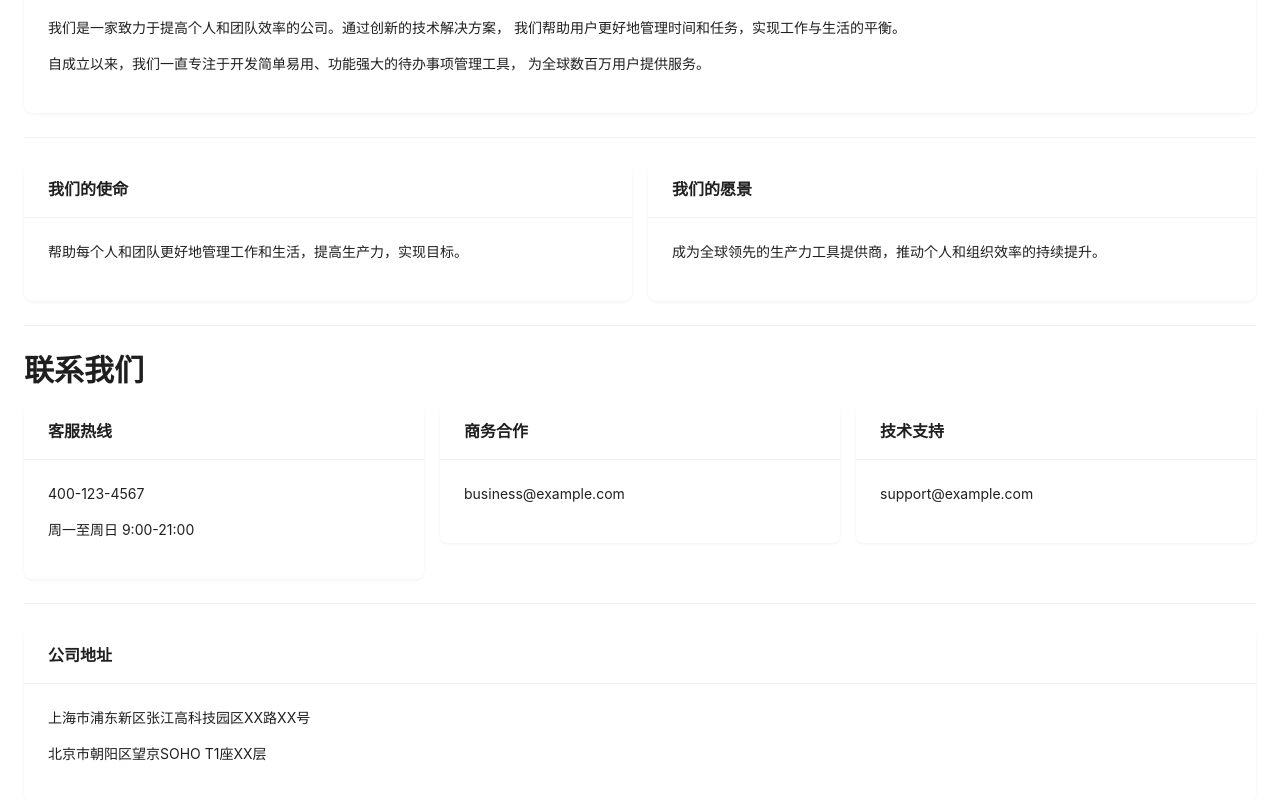
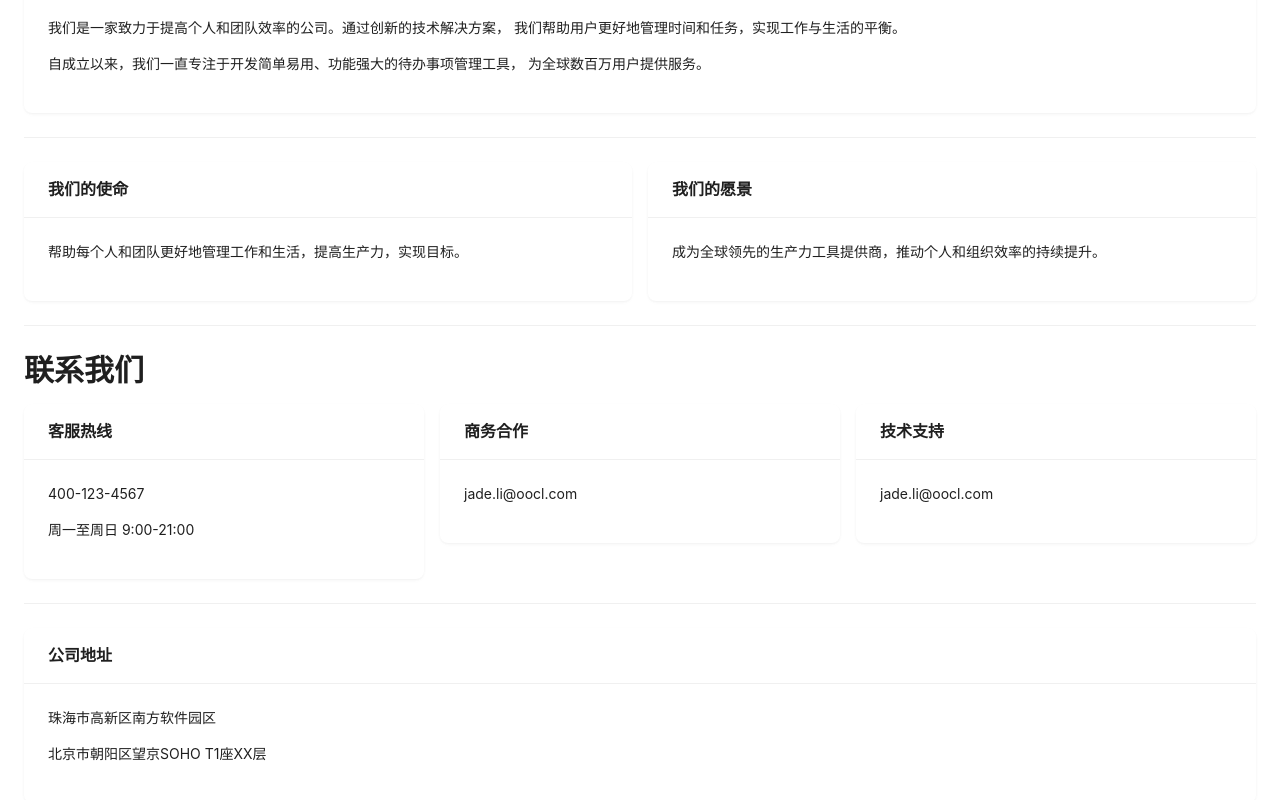
Before and after one commit to firewox/day10-react-starter, a React (Create React App) app: page /us in a window 1280 px wide. Shown: the part 252-1052 px from the top of the page. Built offline with nearby package versions, Linux system fonts and the light colour scheme; no server answers.

Commit message:
refactor: format page style

```diff
--- a/src/pages/AboutUsPage.jsx
+++ b/src/pages/AboutUsPage.jsx
@@ -58,12 +58,12 @@ export const AboutUsPage = () => {
                 </Col>
                 <Col xs={24} md={8}>
                     <Card title="商务合作" bordered={false}>
-                        <Paragraph>business@example.com</Paragraph>
+                        <Paragraph>jade.li@oocl.com</Paragraph>
                     </Card>
                 </Col>
                 <Col xs={24} md={8}>
                     <Card title="技术支持" bordered={false}>
-                        <Paragraph>support@example.com</Paragraph>
+                        <Paragraph>jade.li@oocl.com</Paragraph>
                     </Card>
                 </Col>
             </Row>
@@ -74,7 +74,7 @@ export const AboutUsPage = () => {
                 <Col span={24}>
                     <Card title="公司地址" bordered={false}>
                         <Paragraph>
-                            上海市浦东新区张江高科技园区XX路XX号
+                            珠海市高新区南方软件园区
                         </Paragraph>
                         <Paragraph>
                             北京市朝阳区望京SOHO T1座XX层
--- a/src/pages/ErrorPage.jsx
+++ b/src/pages/ErrorPage.jsx
@@ -68,7 +68,7 @@ function ErrorPage() {
                             borderRadius: '6px',
                             overflowX: 'auto'
                         }}>
-              {JSON.stringify(error, null, 2)}
+              {JSON.stringify(error, "", 2)}
             </pre>
                     </Paragraph>
                     <Paragraph>
--- a/src/router/TodoListRouter.jsx
+++ b/src/router/TodoListRouter.jsx
@@ -1,7 +1,7 @@
 import "../App.css"
 import HomePage from "../pages/HomePage";
 import ErrorPage from "../pages/ErrorPage";
-import { NavLink, Outlet, RouterProvider, createBrowserRouter, useParams, useRouteError } from "react-router";
+import { NavLink, Outlet, RouterProvider, createBrowserRouter } from "react-router";
 import TodoDetailPage from "../pages/TodoDetailPage";
 import React, { useState } from 'react';
 import { Menu } from 'antd';
@@ -19,17 +19,17 @@ const items = [
         key: 'Done',
     },
     {
-        label: <NavLink to={"/errorPage"}>Error Pages</NavLink>,
-        key: 'Error',
-    },
-    {
         label: <NavLink to={"/todos/1"}>Detail Pages</NavLink>,
         key: 'Detail',
     },
     {
         label: <NavLink to={"/us"}>About&Contact Us</NavLink>,
         key: 'About Us',
-    }
+    },
+    {
+        label: <NavLink to={"/errorPage"}>Error Pages</NavLink>,
+        key: 'Error',
+    },
 ];
 
 function DefaultLayout() {
```
